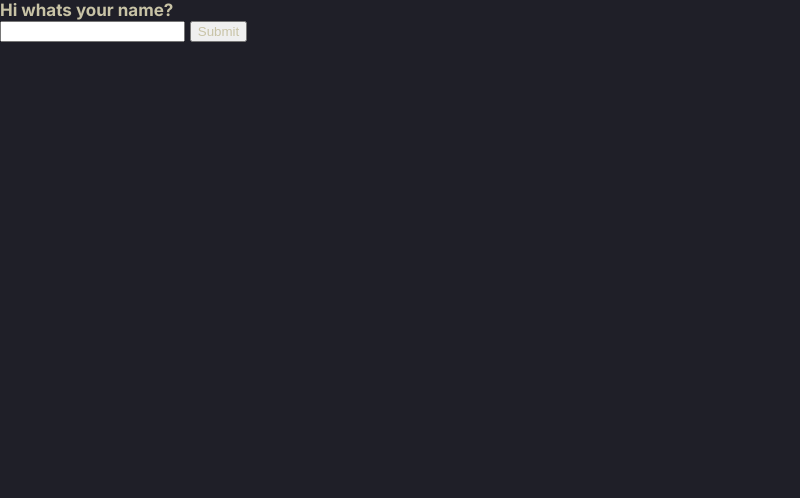
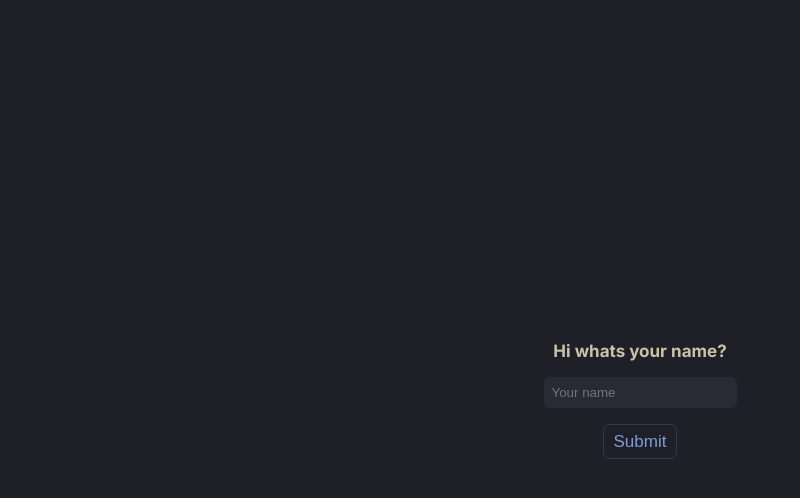
Before and after one commit to notken12/checklist, a SvelteKit app: page / in a window 1280 px wide. Shown: the top 498 px of the page, without its empty margins (0-800 px from the left). Built offline with nearby package versions, Linux system fonts and the light colour scheme.

Commit message:
style some ui

```diff
--- a/src/lib/SideNav.svelte
+++ b/src/lib/SideNav.svelte
@@ -9,6 +9,7 @@
 
 	const deleteUser = async () => {
 		await $dataSource.delete();
+		location.reload();
 	};
 
 	const dispatch = createEventDispatcher<{ selectlist: List }>();
@@ -26,7 +27,7 @@
 			>{list.name}</ListItem
 		>
 	{/each}
-	<button on:click={deleteUser}>Delete {user.name}</button>
+	<button on:click={deleteUser}>Delete my data</button>
 </nav>
 
 <style>
--- a/src/lib/ui/ListItem.svelte
+++ b/src/lib/ui/ListItem.svelte
@@ -10,7 +10,7 @@
 	li {
 		list-style: none;
 		background: var(--base01);
-		padding: 6px 10px;
+		padding: 8px 10px;
 		border-radius: 6px;
 		width: 100%;
 		cursor: pointer;
--- a/src/routes/+page.svelte
+++ b/src/routes/+page.svelte
@@ -66,7 +66,7 @@
 		}}
 	>
 		<h2>Hi whats your name?</h2>
-		<input type="text" bind:value={newUsername} />
+		<input type="text" bind:value={newUsername} placeholder="Your name" />
 		<button type="submit">Submit</button>
 	</form>
 {/if}
@@ -78,4 +78,14 @@
 		width: 100%;
 		height: 100%;
 	}
+
+	form {
+		display: flex;
+		flex-direction: column;
+		gap: 16px;
+		width: 100%;
+		height: 100%;
+		justify-content: center;
+		align-items: center;
+	}
 </style>
--- a/static/app.css
+++ b/static/app.css
@@ -138,4 +138,40 @@ table {
 
 button {
 	transition: background-color 0.2s;
+	/* background: var(--base01); */
+	background: none;
+	border: none;
+	font-size: 17px;
+	padding: 8px 10px;
+	border-radius: 6px;
+	cursor: pointer;
+	color: var(--base0D);
+	/* font-family: 'Space Mono', monospace; */
+	/* font-size: 16px; */
+	line-height: 17px;
+	display: flex;
+	border: var(--base03) 1px solid;
 }
+
+button:hover {
+	background: var(--base01);
+}
+
+button:active {
+	background: var(--base04);
+}
+
+input {
+	padding: 8px;
+	margin: 0;
+	background: var(--base01);
+	border-radius: 6px;
+	border: none;
+	outline: none;
+}
+
+input:active,
+input:focus,
+input:hover {
+	background: var(--base02);
+}
```
